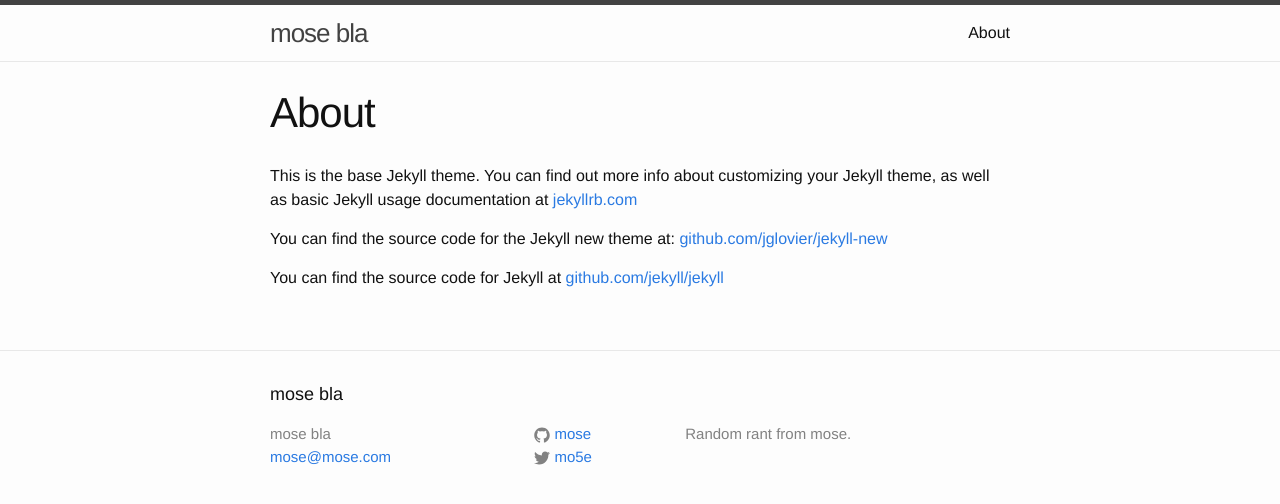
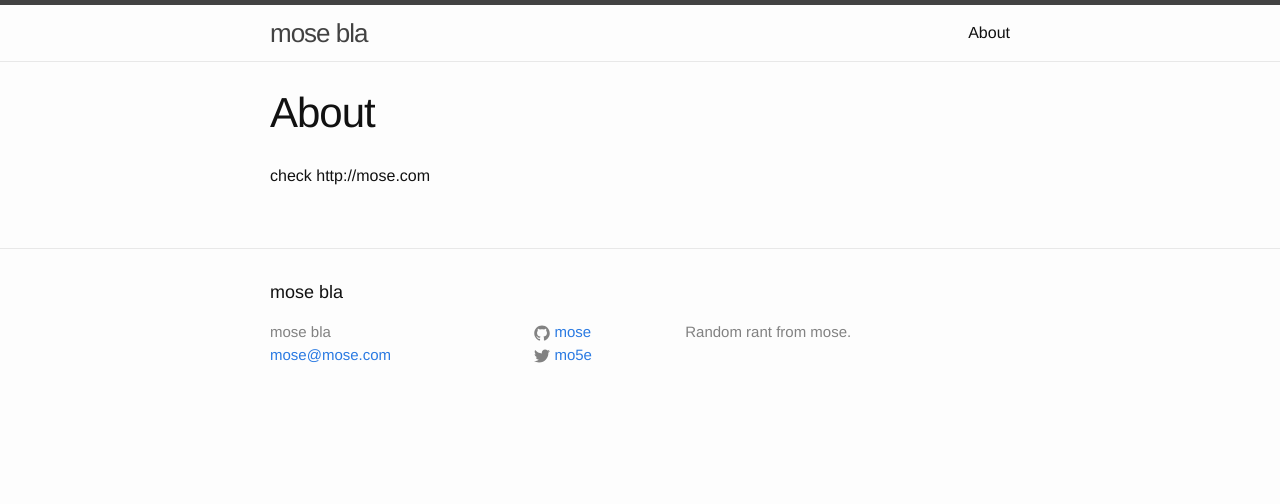
Before and after one commit to mose/blog, a Jekyll site: the page built from about.md, in a window 1280 px wide. Shown: the top 504 px of the page. Built offline with Jekyll 4.4.1, drawn with Linux system fonts in a browser that asks for light colours.

Commit message:
about page

```diff
--- a/about.md
+++ b/about.md
@@ -4,8 +4,4 @@
 permalink: /about/
 ---
 
-This is the base Jekyll theme. You can find out more info about customizing your Jekyll theme, as well as basic Jekyll usage documentation at [jekyllrb.com](http://jekyllrb.com/)
-
-You can find the source code for the Jekyll new theme at: [github.com/jglovier/jekyll-new](https://github.com/jglovier/jekyll-new)
-
-You can find the source code for Jekyll at [github.com/jekyll/jekyll](https://github.com/jekyll/jekyll)
+check http://mose.com
```
